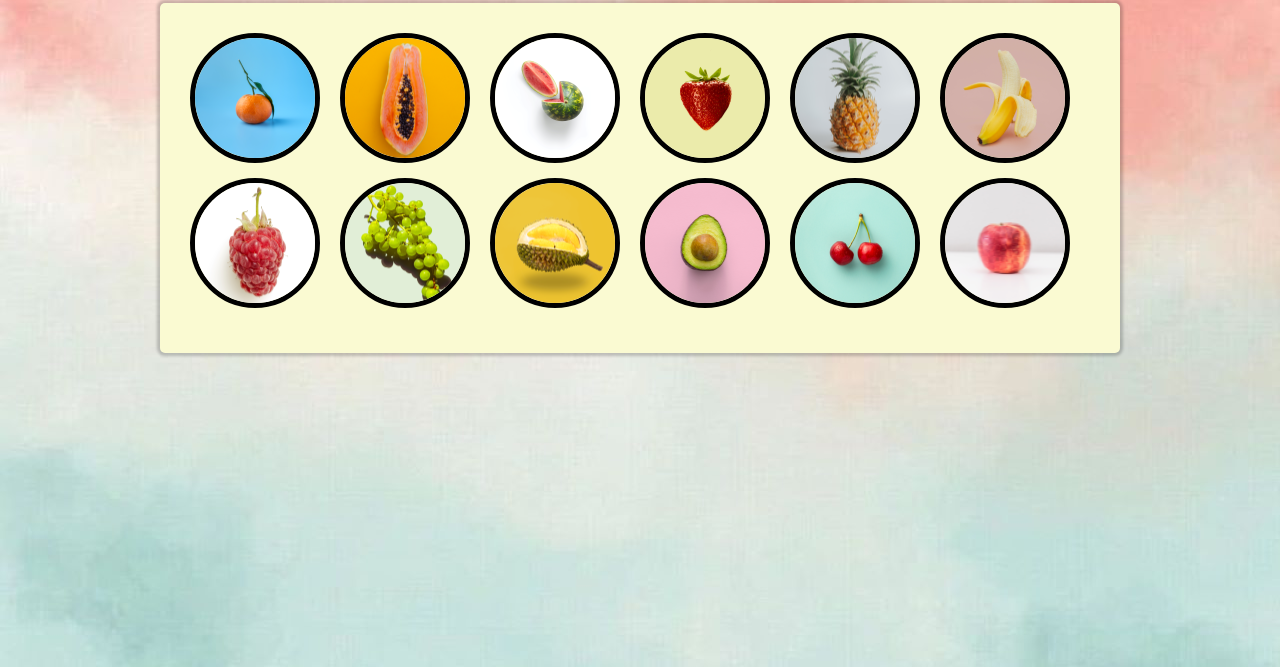
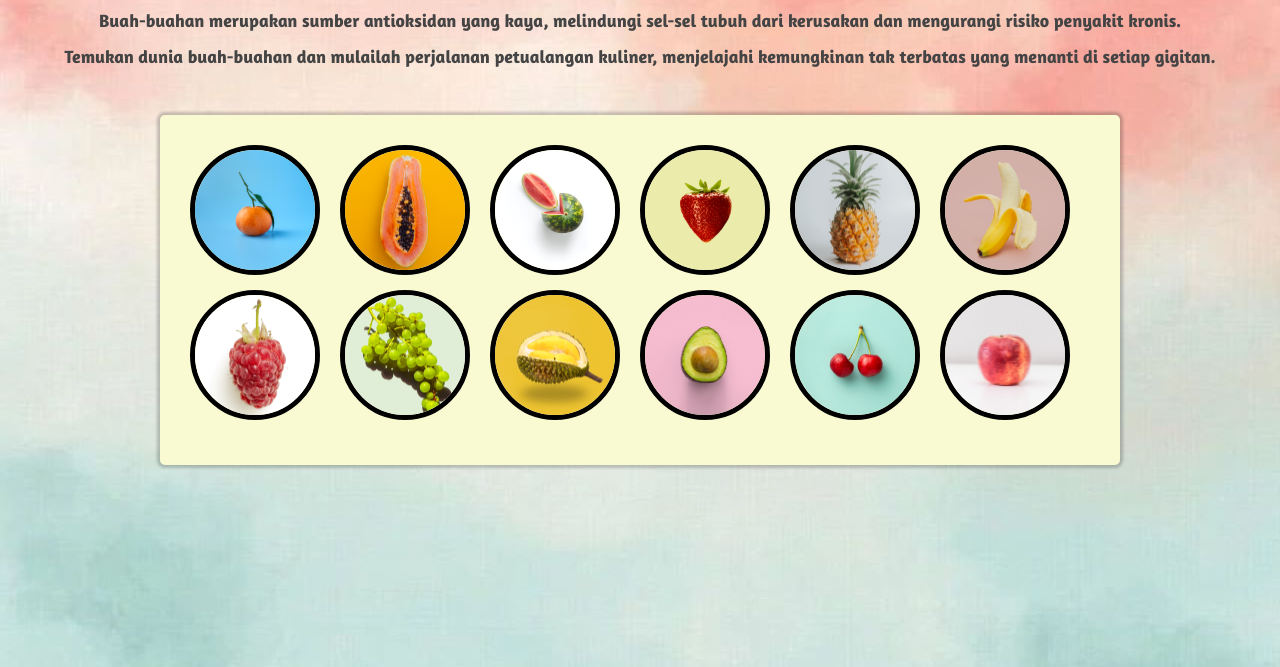
Before and after one commit to ildharahmelia/ITW2023_07352111030, a plain HTML site: page latihan/latihan5/index.html in a window 1280 px wide. Shown: the part 133-800 px from the top of the page. Drawn offline with Linux system fonts and the light colour scheme.

Commit message:
tambahan

```diff
--- a/latihan/latihan5/css/style.css
+++ b/latihan/latihan5/css/style.css
@@ -16,6 +16,12 @@ h1 {
     text-align: center;
     color: cadetblue;
     text-shadow: 1px 3px 3px white;
+}
+
+.kalimat {
+    text-align: center;
+    color: #444444;
+    margin-bottom: 40px;
 }
 
 .container {
--- a/latihan/latihan5/index.html
+++ b/latihan/latihan5/index.html
@@ -1,5 +1,6 @@
 <!DOCTYPE html>
 <html lang="en">
+
 <head>
     <meta charset="UTF-8">
     <meta name="viewport" content="width=device-width, initial-scale=1.0">
@@ -7,11 +8,18 @@
     <link rel="stylesheet" href="css/reset.css">
     <link rel="stylesheet" href="css/style.css">
 </head>
+
 <body>
     <h1>The Fruit</h1>
-
+    <div class="kalimat">
+        <h3>Buah-buahan merupakan sumber antioksidan yang kaya, melindungi sel-sel tubuh dari kerusakan dan mengurangi
+            risiko penyakit kronis.</h3>
+        <h3>
+            Temukan dunia buah-buahan dan mulailah perjalanan petualangan kuliner, menjelajahi kemungkinan tak terbatas
+            yang menanti di setiap gigitan.
+        </h3>
+    </div>
     <div class="container">
-
         <ul class="gallery">
             <li>
                 <a href="#gambar-1">
@@ -186,4 +194,5 @@
 
     </div>
 </body>
+
 </html>
```
